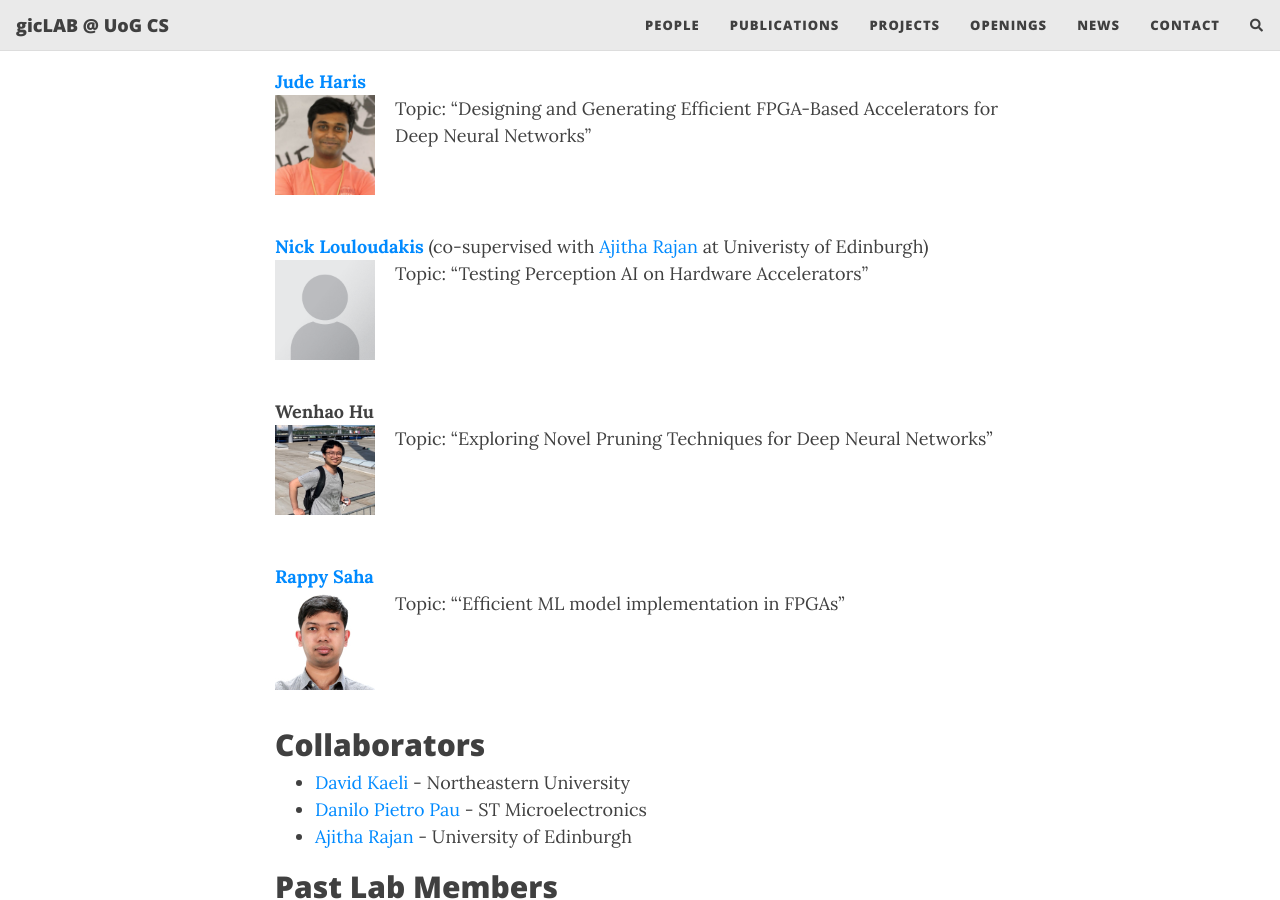
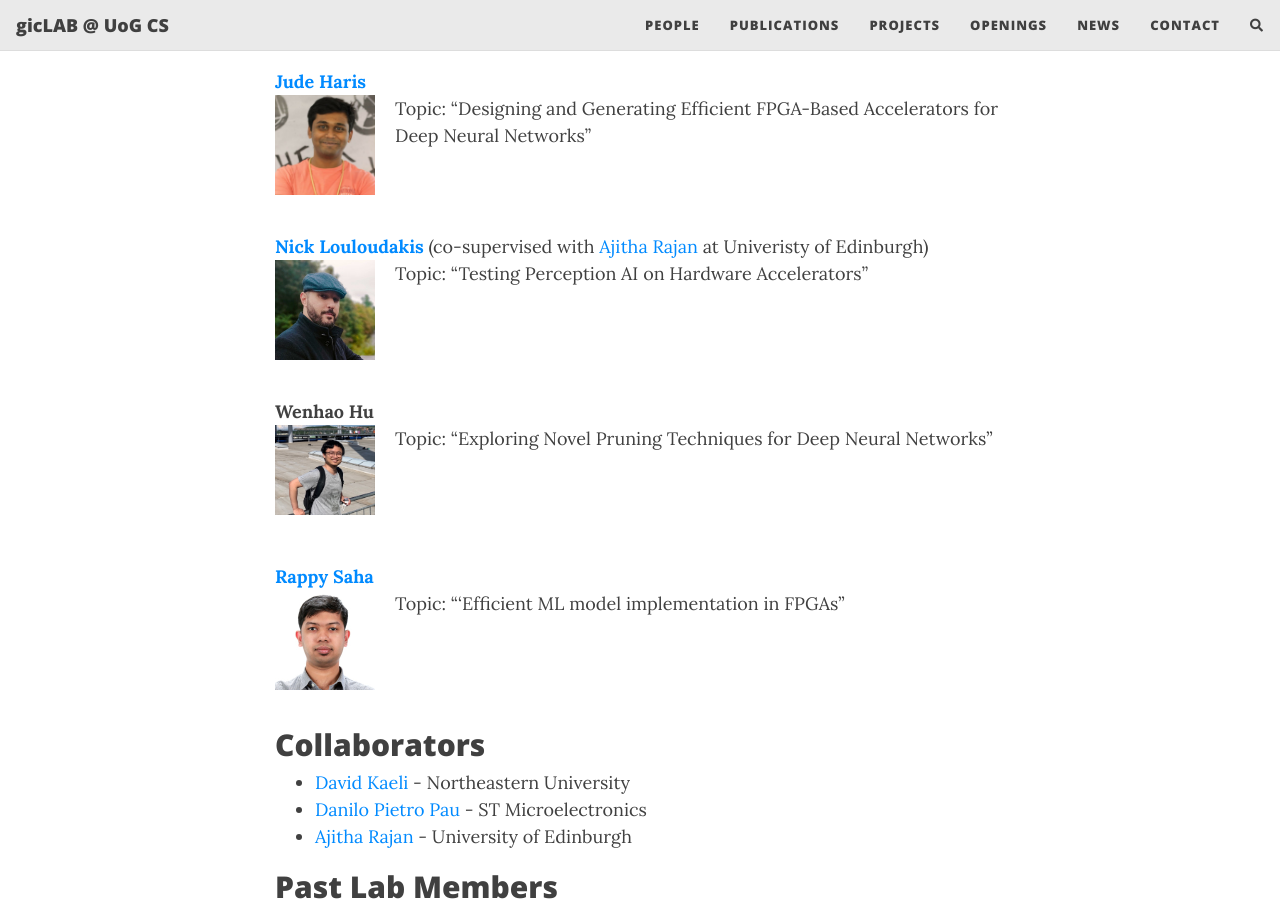
Before and after one commit to gicLAB/gicLAB.github.io, a Jekyll site: the page built from people.md, in a window 1280 px wide and 900 px high, scrolled down 915 px. Built offline with Jekyll 4.4.1, drawn with Linux system fonts in a browser that asks for light colours; nearby versions of some CDN libraries; comment, search, counter and statistics services are not loaded.

Commit message:
Update people.md

```diff
--- a/people.md
+++ b/people.md
@@ -31,7 +31,7 @@ Topic: "Designing and Generating Efficient FPGA-Based Accelerators for Deep Neur
 <br><br>
 <br>
 
-**[Nick Louloudakis](https://luludak.github.io/)** (co-supervised with [Ajitha Rajan](https://homepages.inf.ed.ac.uk/arajan/) at Univeristy of Edinburgh) <br>  <img src="/assets/img/people/Portrait_placeholder.png" width="100px" style="float: left; margin-right: 20px;">
+**[Nick Louloudakis](https://luludak.github.io/)** (co-supervised with [Ajitha Rajan](https://homepages.inf.ed.ac.uk/arajan/) at Univeristy of Edinburgh) <br>  <img src="/assets/img/people/nickl.jpg" width="100px" style="float: left; margin-right: 20px;">
 Topic: "Testing Perception AI on Hardware Accelerators"
 <br><br>
 <br><br>
```
